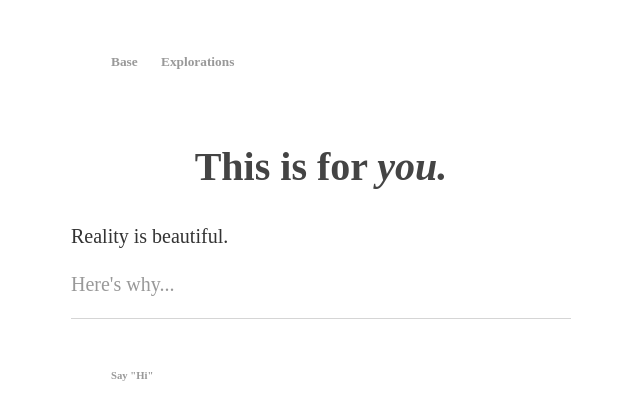
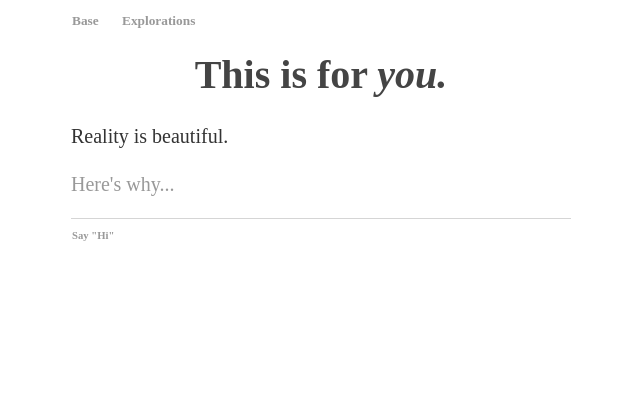
Before and after one commit to ray-dorai/ray-dorai.github.io, a Jekyll site: the page built from index.html, in a window 1280 px wide. Shown: the top 420 px of the page, without its empty margins (319-959 px from the left). Built offline with Jekyll 4.4.1, drawn with Linux system fonts in a browser that asks for light colours.

Commit message:
Update main.css

```diff
--- a/css/main.css
+++ b/css/main.css
@@ -4,7 +4,7 @@ body {
     font-family: 'Sorts Mill Goudy', serif;
     width: 500px;
     font-size: smaller;
-    line-height: 1.4;
+    line-height: 1;
     padding-right: 5em;
     padding-left: 5em;
     color: #444;
@@ -12,7 +12,7 @@ body {
 
 nav ul, footer ul {
     font-family: 'Sorts Mill Goudy', serif;
-    padding: 40px;
+    padding: 1px;
     list-style: none;
     font-weight: bold;
 }
```
